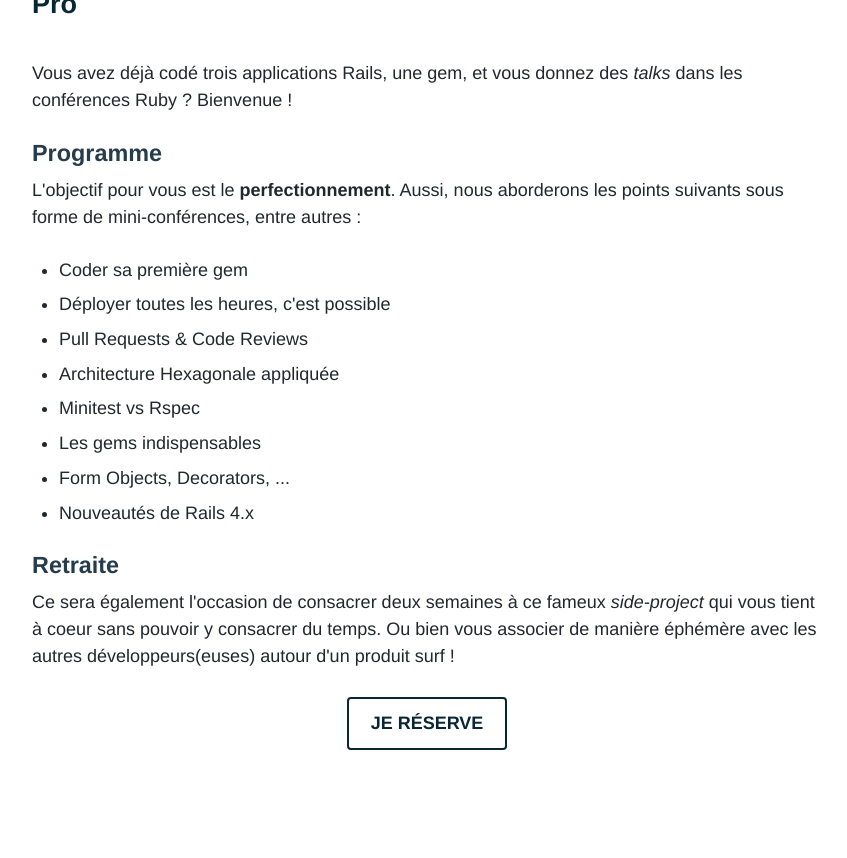
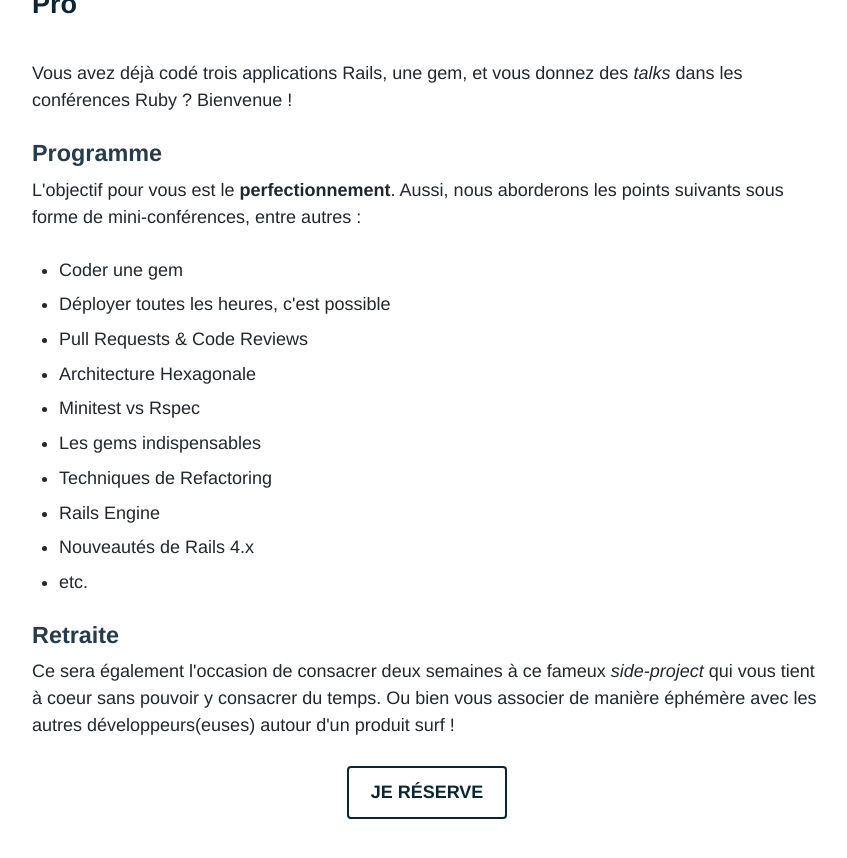
Before and after one commit to lewagon/surfcamp, a Jekyll site: the page built from code.html, in a window 1280 px wide and 900 px high, scrolled down 2448 px. Shown: the top 858 px of the window, without its empty margins (213-1060 px from the left). Built offline with Jekyll 4.4.1, drawn with Linux system fonts in a browser that asks for light colours.

Commit message:
Update timeline

```diff
--- a/code.html
+++ b/code.html
@@ -96,14 +96,16 @@ layout: default
     autres :
   </p>
   <ul>
-    <li>Coder sa première gem</li>
+    <li>Coder une gem</li>
     <li>Déployer toutes les heures, c'est possible</li>
     <li>Pull Requests &amp; Code Reviews</li>
-    <li>Architecture Hexagonale appliquée</li>
+    <li>Architecture Hexagonale</li>
     <li>Minitest vs Rspec</li>
     <li>Les gems indispensables</li>
-    <li>Form Objects, Decorators, ...</li>
+    <li>Techniques de Refactoring</li>
+    <li>Rails Engine</li>
     <li>Nouveautés de Rails 4.x</li>
+    <li>etc.</li>
   </ul>
 
   <h3>Retraite</h3>
--- a/index.html
+++ b/index.html
@@ -7,7 +7,7 @@ layout: default
     <section>
         <div>
             <h1>Code &amp; Surf Camp</h1>
-            <h3>2 semaines pour apprendre à <strong>surfer</strong> et <strong>coder</strong></h3>
+            <h3>2 semaines de perfectionnement au <strong>code</strong> et au <strong>surf</strong></h3>
 
 
 <!--             <a href="https://twitter.com/sendtoinc" title="Follow on Twitter" target="_blank"><i class="icon icon-twitter"></i></a>
--- a/reservation.html
+++ b/reservation.html
@@ -14,7 +14,7 @@ layout: default
     <li><strong>Cours de surf</strong></li>
     <li>Accès à tout l'équipement du resort privatisé (piscine, bar, babyfoot, rampes de skate, terrain de volley, etc.)</li>
     <li>
-      <strong>Cours et conférences sur Ruby on Rails</strong> (niveaux Novice et Pro)
+      <strong>Cours et talks sur Ruby on Rails</strong> (niveaux Novice et Pro)
     </li>
     <li>
       Navette pour aller vous chercher à l'aéroport de Biarritz ou les gares
```
